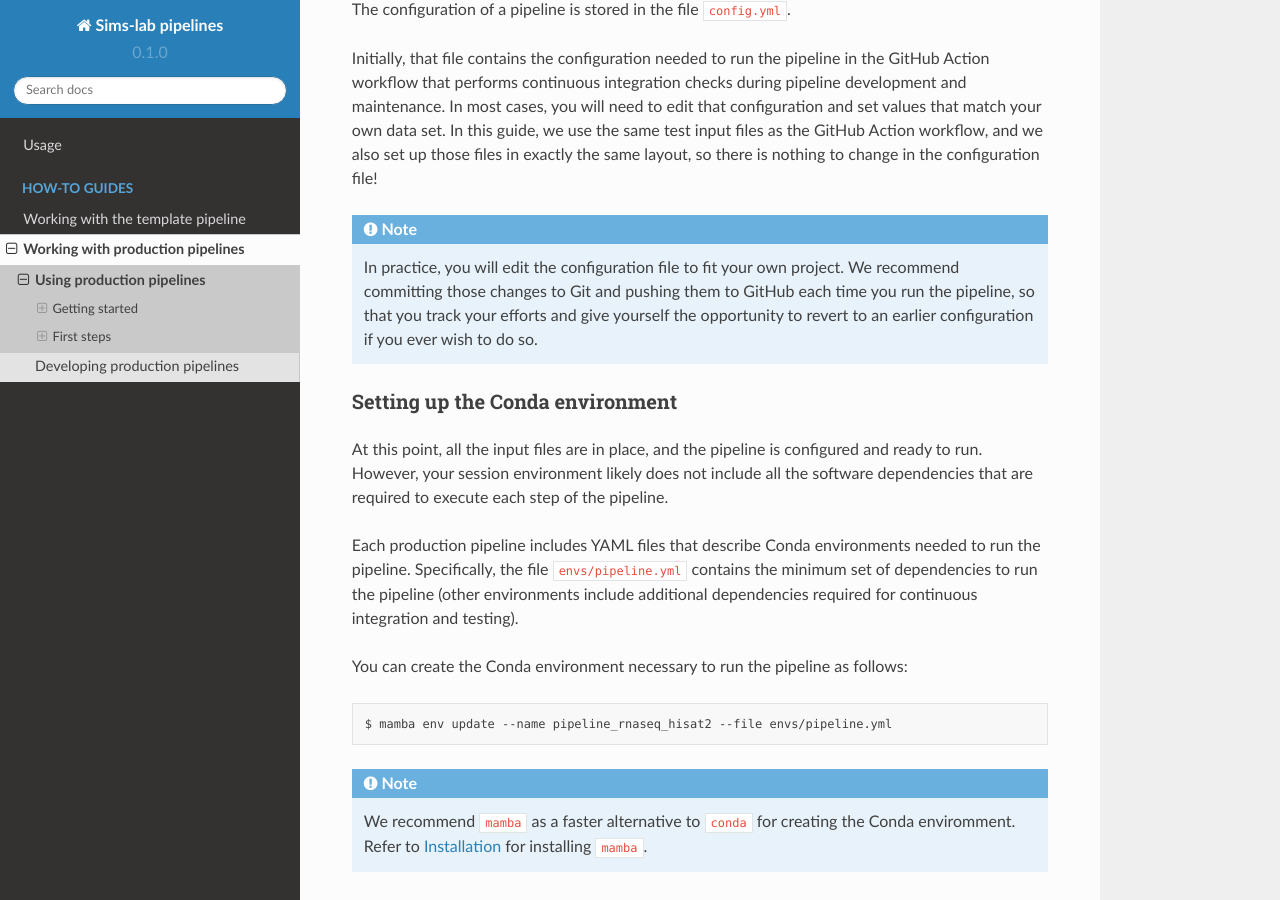
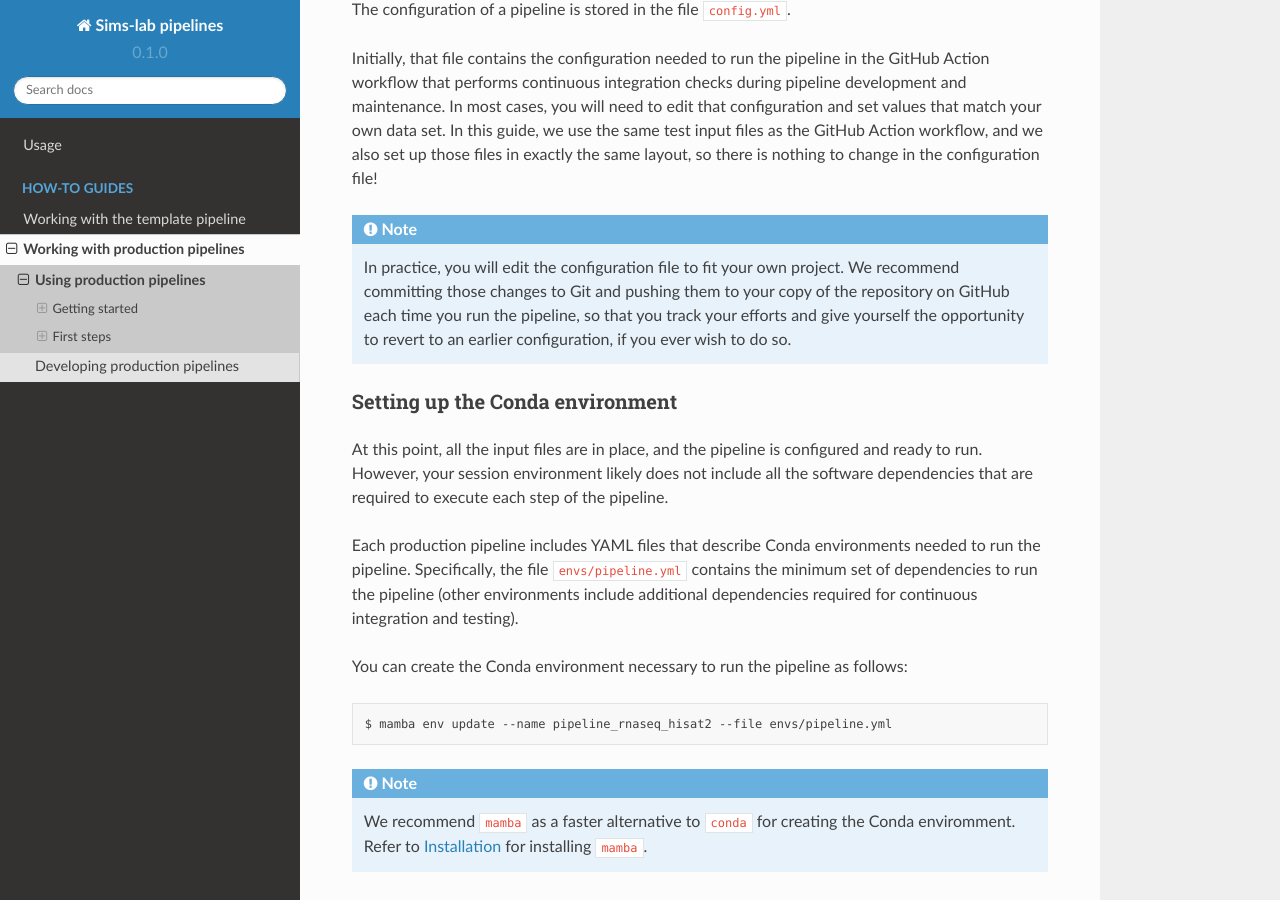
Before and after one commit to kevinrue/rtd-tutorial, a Sphinx documentation site: the page built from docs/source/guides/production_usage.rst, in a window 1280 px wide and 900 px high, scrolled down 6334 px. Built offline with Sphinx 7.4.7 and the Read the Docs theme 2.0.0, drawn with Linux system fonts in a browser that asks for light colours.

Commit message:
rephrase

```diff
--- a/docs/source/guides/production_usage.rst
+++ b/docs/source/guides/production_usage.rst
@@ -280,10 +280,10 @@ in the configuration file!
 .. note::
 
    In practice, you will edit the configuration file to fit your own project.
-   We recommend committing those changes to Git and pushing them to GitHub
-   each time you run the pipeline, so that you track your efforts
-   and give yourself the opportunity to revert to an earlier configuration
-   if you ever wish to do so.
+   We recommend committing those changes to Git and pushing them to your copy
+   of the repository on GitHub each time you run the pipeline,
+   so that you track your efforts and give yourself the opportunity
+   to revert to an earlier configuration, if you ever wish to do so.
 
 Setting up the Conda environment
 ~~~~~~~~~~~~~~~~~~~~~~~~~~~~~~~~
```
